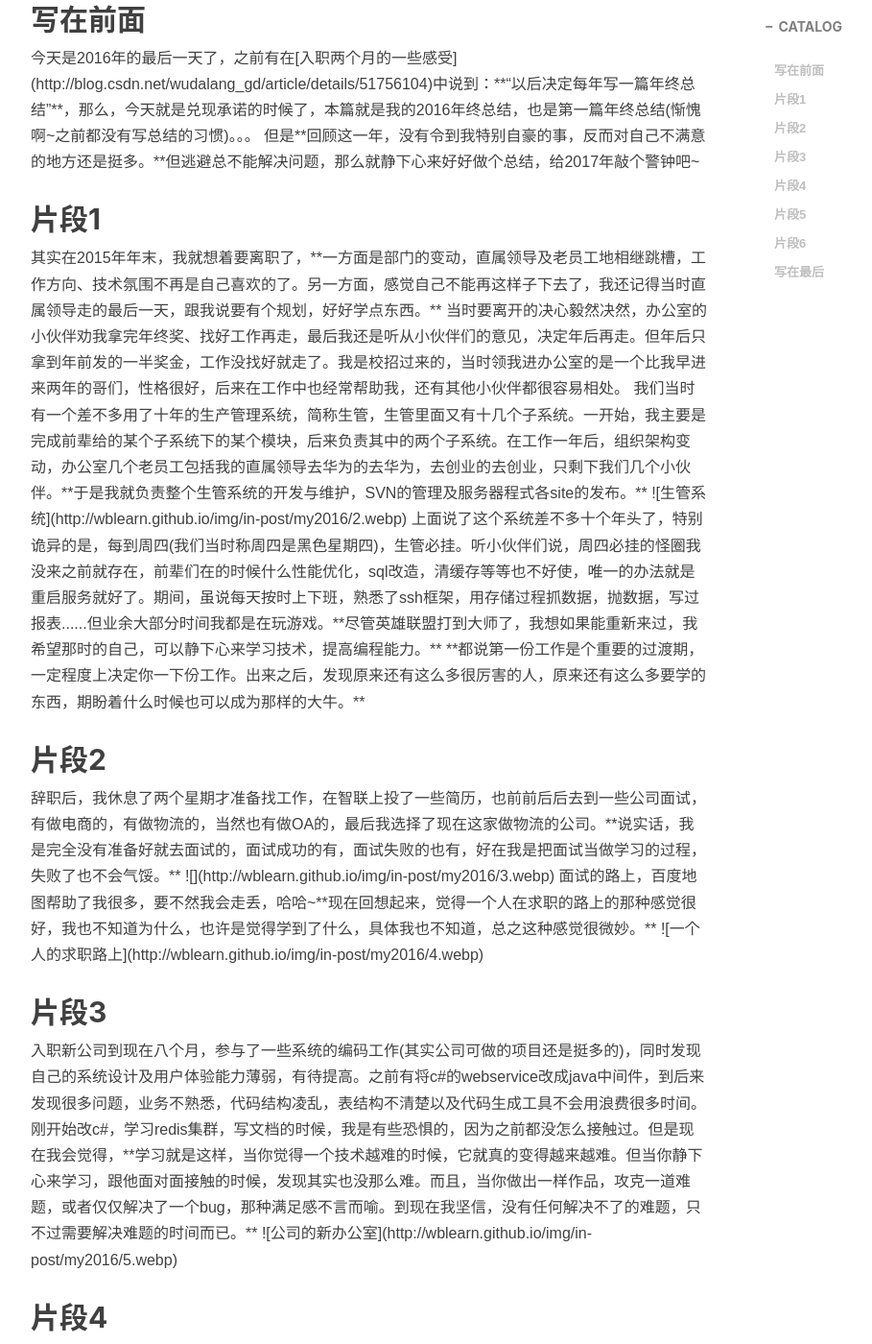
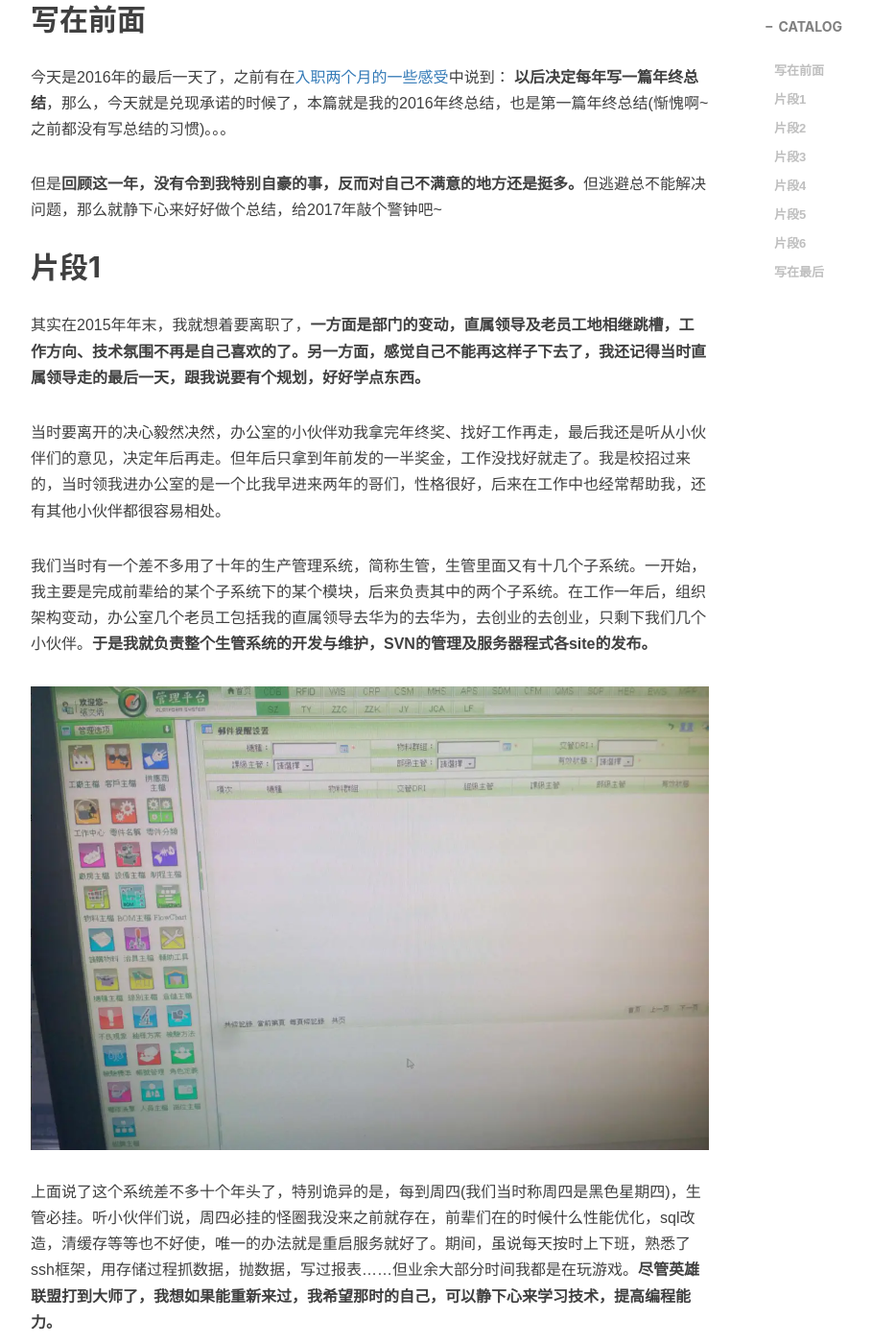
Before and after one commit to wblearn/wblearn.github.io, a Jekyll site: the page built from _posts/2016-12-31-my2016.markdown, in a window 1280 px wide and 1400 px high, scrolled down 943 px. Shown: the whole window at 96% size, without its empty margins (233-1142 px from the left). Built offline with Jekyll 4.4.1, drawn with Linux system fonts in a browser that asks for light colours; nearby versions of some CDN libraries; comment, search, counter and statistics services are not loaded; some of the changed text lies outside the part shown.

Commit message:
Signed-off-by: wblearn <1275660493@qq.com>

```diff
--- a/_posts/2016-12-31-my2016.markdown
+++ b/_posts/2016-12-31-my2016.markdown
@@ -8,18 +8,21 @@ tags:
     - 2016总结
     - 闲谈
     -
+
 ---
 
 ![](http://wblearn.github.io/img/in-post/my2016/1.webp)
 
-<dev>
+
 
 <h2 i="写在前面">写在前面</h2>
-今天是2016年的最后一天了，之前有在[入职两个月的一些感受](http://blog.csdn.net/wudalang_gd/article/details/51756104)中说到：**“以后决定每年写一篇年终总结”**，那么，今天就是兑现承诺的时候了，本篇就是我的2016年终总结，也是第一篇年终总结(惭愧啊~之前都没有写总结的习惯)。。。
+
+今天是2016年的最后一天了，之前有在[入职两个月的一些感受](http://blog.csdn.net/wudalang_gd/article/details/51756104)中说到： **以后决定每年写一篇年终总结**，那么，今天就是兑现承诺的时候了，本篇就是我的2016年终总结，也是第一篇年终总结(惭愧啊~之前都没有写总结的习惯)。。。
 
 但是**回顾这一年，没有令到我特别自豪的事，反而对自己不满意的地方还是挺多。**但逃避总不能解决问题，那么就静下心来好好做个总结，给2017年敲个警钟吧~
 
 <h2 i="片段1">片段1</h2>
+
 其实在2015年年末，我就想着要离职了，**一方面是部门的变动，直属领导及老员工地相继跳槽，工作方向、技术氛围不再是自己喜欢的了。另一方面，感觉自己不能再这样子下去了，我还记得当时直属领导走的最后一天，跟我说要有个规划，好好学点东西。**
 
 当时要离开的决心毅然决然，办公室的小伙伴劝我拿完年终奖、找好工作再走，最后我还是听从小伙伴们的意见，决定年后再走。但年后只拿到年前发的一半奖金，工作没找好就走了。我是校招过来的，当时领我进办公室的是一个比我早进来两年的哥们，性格很好，后来在工作中也经常帮助我，还有其他小伙伴都很容易相处。
@@ -36,6 +39,7 @@ tags:
 
 
 <h2 i="片段2">片段2</h2>
+
 辞职后，我休息了两个星期才准备找工作，在智联上投了一些简历，也前前后后去到一些公司面试，有做电商的，有做物流的，当然也有做OA的，最后我选择了现在这家做物流的公司。**说实话，我是完全没有准备好就去面试的，面试成功的有，面试失败的也有，好在我是把面试当做学习的过程，失败了也不会气馁。**
 
 
@@ -50,6 +54,7 @@ tags:
 ![一个人的求职路上](http://wblearn.github.io/img/in-post/my2016/4.webp)
 
 <h2 i="片段3">片段3</h2>
+
 入职新公司到现在八个月，参与了一些系统的编码工作(其实公司可做的项目还是挺多的)，同时发现自己的系统设计及用户体验能力薄弱，有待提高。之前有将c#的webservice改成java中间件，到后来发现很多问题，业务不熟悉，代码结构凌乱，表结构不清楚以及代码生成工具不会用浪费很多时间。
 
 刚开始改c#，学习redis集群，写文档的时候，我是有些恐惧的，因为之前都没怎么接触过。但是现在我会觉得，**学习就是这样，当你觉得一个技术越难的时候，它就真的变得越来越难。但当你静下心来学习，跟他面对面接触的时候，发现其实也没那么难。而且，当你做出一样作品，攻克一道难题，或者仅仅解决了一个bug，那种满足感不言而喻。到现在我坚信，没有任何解决不了的难题，只不过需要解决难题的时间而已。**
@@ -60,6 +65,7 @@ tags:
 
 
 <h2 i="片段4">片段4</h2>
+
 ![](http://wblearn.github.io/img/in-post/my2016/6.webp)
 
 7月份的时候，参加由Pivotal与CSDN举办的云原生路演，当时请了一天假，主要想着去感受一下现场氛围。**Spring Boot就是由Pivotal团队提供的全新框架，其设计目的就是简化新spring应用搭建及开发过程，尤其大幅减少spring被誉为诟病的xml配置，并且做到应用立即可运行。**当天的演讲主要讲云原生，同时也讲到了我当时正在学的redis，当时还有点小兴奋呢。
@@ -77,12 +83,14 @@ tags:
 全程都是用英文讲的，如果没有bosch耳机在线翻译，我肯定全程懵逼~~最后的提问环节，所有提问的大牛全程也是用英文，不管问的技术如何，英语绝对是6啊，**看来我要好好学下英语了。**
 
 <h2 i="片段5">片段5</h2>
+
 也是在7月，前公司的小伙伴给我过了一个生日(现在的公司也开了生日会，吃了蛋糕，看了电影)，当时，**我闭着眼睛许了一个愿望，希望自己不忘初心。**
 
 ![](http://wblearn.github.io/img/in-post/my2016/10.webp)
 
 
 <h2 i="片段6">片段6</h2>
+
 今年买的吉他，滑板玩了头几次，觉得好难，就放弃了，它们至今还在角落里。有点遗憾~
 
 就拿滑板来说吧，滑板不是想象中的那么简单，身为极限运动(**。。。其实我只想滑街而已**)，接受滑板，意味着接受伤痛。每一个动作，都是尝试无数次失败而来，每一个高手都是经历跌打伤痛而成。**真正的对手，只有自己。**
@@ -105,5 +113,3 @@ tags:
 学我所爱<br>
 来一次一个人的旅游<br>
 **……**
-
-</dev>
```
